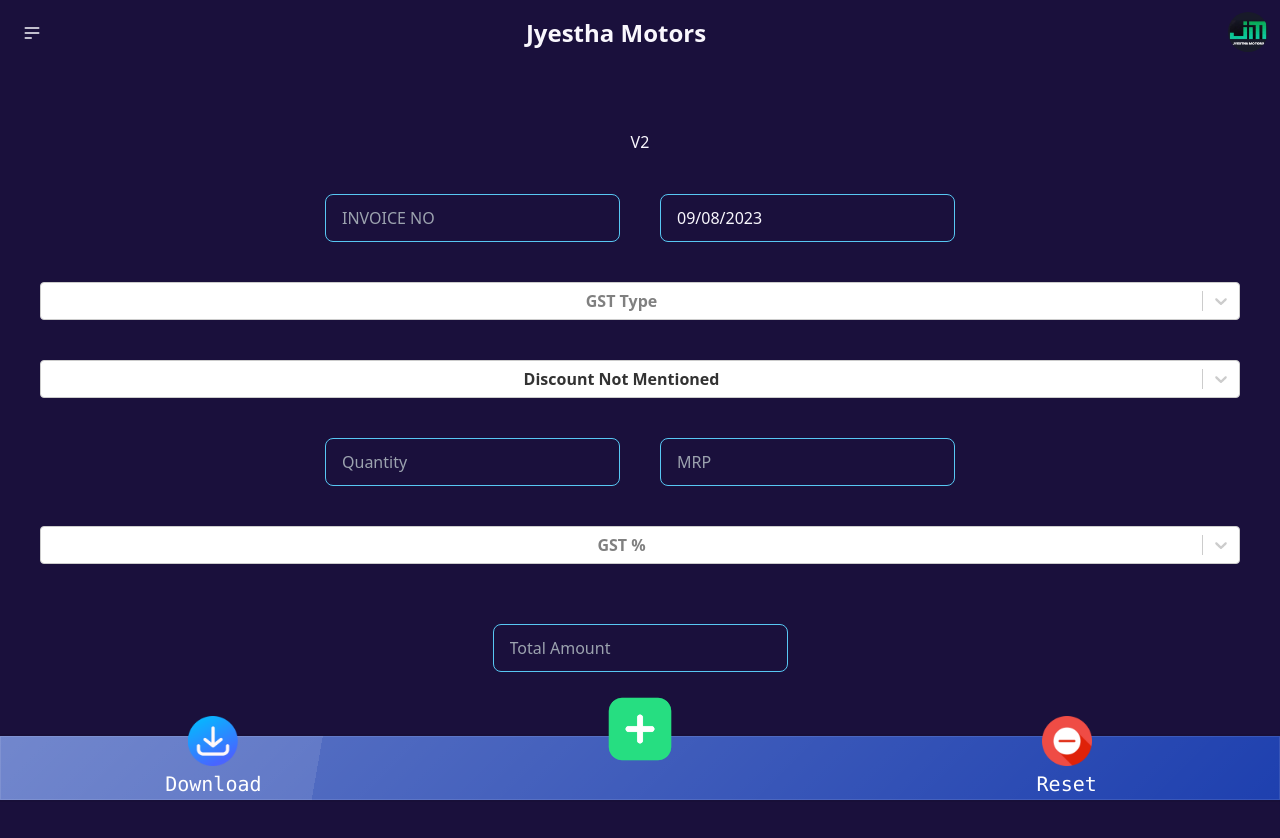
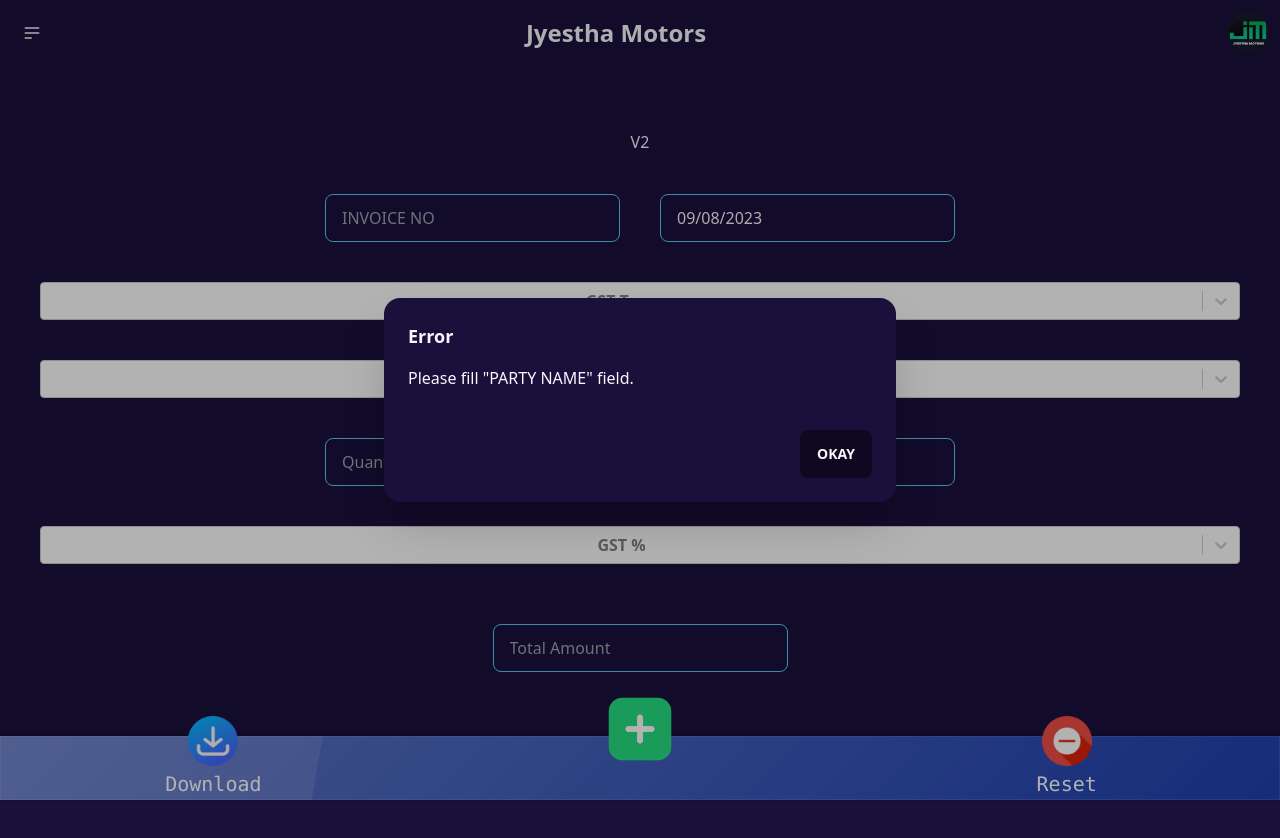
Before and after one commit to subhranshuchoudhury/staff-web-main-master, a Next.js app: page /purchase-v2 in a window 1280 px wide. Both pictures are taken after a click on the button 640 px from the left and 768 px from the top of the page. Shown: the top 838 px of the page. Built offline with nearby package versions, Linux system fonts and the light colour scheme.

Commit message:
bill v2 fix & modal v2

```diff
--- a/src/app/purchase-v2/page.jsx
+++ b/src/app/purchase-v2/page.jsx
@@ -48,6 +48,17 @@ export default function page() {
     gstPercentage: null,
     amount: null,
   });
+  const [modalMessage, setModalMessage] = useState({
+    title: "",
+    message: "",
+    button: "",
+  });
+
+  // * handle the modal
+
+  const handleModal = (title, message, button) => {
+    setModalMessage({ title, message, button });
+  };
 
   // * handle the changes of formData
 
@@ -118,20 +129,16 @@ export default function page() {
   const isFormValidated = (form) => {
     for (let key in form) {
       if (form[key] === null || form[key] === undefined || form[key] === "") {
-        // handleModalMessage({
-        //   name: "message",
-        //   value: `📜 The field "${key
-        //     .replace(/[A-Z]/g, (match) => " " + match)
-        //     .trim()
-        //     .toUpperCase()}" is empty.`,
-        // });
-        // window.saleModal_1.showModal();
-        alert(
-          `📜 The field "${key
+        handleModal(
+          "Error",
+          `Please fill "${key
             .replace(/[A-Z]/g, (match) => " " + match)
             .trim()
-            .toUpperCase()}" is empty.`
+            .toUpperCase()}" field.`,
+          "Okay"
         );
+        window.purchase_modal_1.showModal();
+
         return false;
       }
     }
@@ -216,7 +223,7 @@ export default function page() {
     // * setting the content after all operations
 
     const tempContent = {
-      billSeries: "PUR",
+      billSeries: bill,
       billDate: dateToFormattedString(formData?.invoiceDate),
       purchaseType: purchaseType,
       partyName: formData?.partyName,
@@ -326,6 +333,19 @@ export default function page() {
 
   return (
     <>
+      {/* <button className="btn" onClick={() => window.my_modal_1.showModal()}>
+        open modal
+      </button> */}
+      <dialog id="purchase_modal_1" className="modal">
+        <form method="dialog" className="modal-box">
+          <h3 className="font-bold text-lg">{modalMessage?.title}</h3>
+          <p className="py-4">{modalMessage?.message}</p>
+          <div className="modal-action">
+            {/* if there is a button in form, it will close the modal */}
+            <button className="btn">{modalMessage?.button}</button>
+          </div>
+        </form>
+      </dialog>
       <h1 className="text-center">V2</h1>
       <div className="text-center m-auto">
         {loadingExcel && (
```
